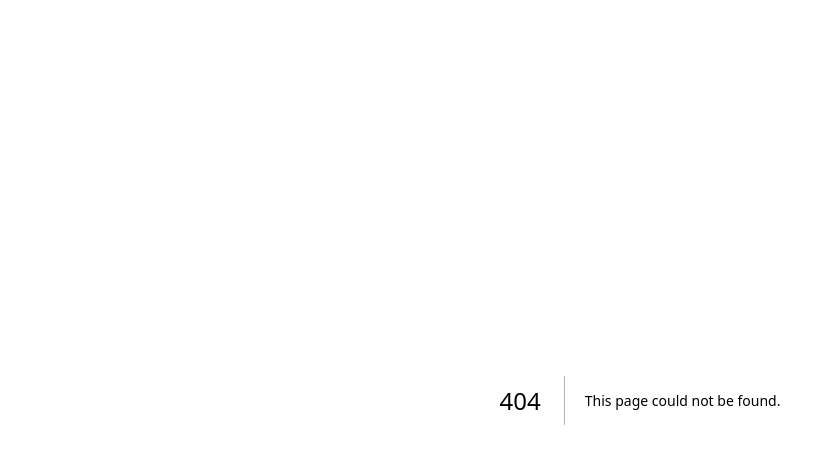
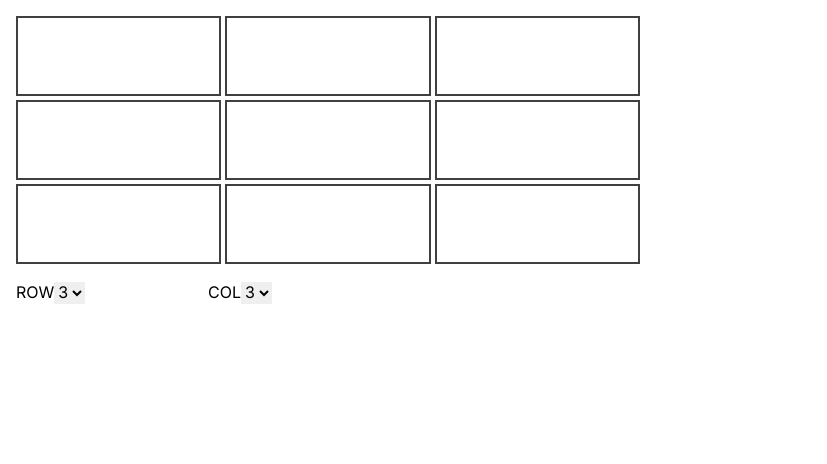
Before and after one commit to rajendra-dhaka/frontend-machine-coding, a Next.js app: page /interactive-shape in a window 1280 px wide. Before the commit this address had no page. Shown: the top 464 px of the page, without its empty margins (0-827 px from the left). Built offline with nearby package versions, Linux system fonts and the light colour scheme.

Commit message:
interactive shape

```diff
--- /dev/null
+++ b/src/app/interactive-shape/page.tsx
@@ -0,0 +1,137 @@
+"use client";
+import React, { useCallback, useEffect, useRef, useState } from "react";
+
+const Page = () => {
+  const [gridSize, setGridSize] = useState({ row: 3, col: 3 });
+
+  /*This initializes the grid state as a 3x3 array filled with false, only once when the component mounts*/
+  const [grid, setGrid] = useState(
+    Array.from({ length: gridSize.row }, () =>
+      Array.from({ length: gridSize.col }, () => false)
+    )
+  );
+
+  /*holds an array of coordinates [rowIdx, colIdx] representing clicked cells*/
+  const queue = useRef<[number, number][]>([]);
+
+  /*holds an array of timer IDs, which are used to keep track of the timeouts.*/
+  const timerId = useRef<number[]>([]);
+  const handleCellClick = useCallback(
+    (rowIdx: number, colIdx: number, flag: boolean) => {
+      /*If there are pending timeouts and we're trying to activate a cell (flag is true), it returns early.*/
+      if (timerId.current.length > 0 && flag) {
+        return;
+      }
+      /*If the cell is already active and we're trying to activate it again, it returns early.*/
+      if (grid[rowIdx][colIdx] && flag) {
+        return;
+      }
+      setGrid((prev) => {
+        const gridDeepCopy = prev.map((row) => [...row]);
+        gridDeepCopy[rowIdx][colIdx] = flag;
+        /*If we're activating a cell and it's not already in the queue, it adds the cell to the queue.*/
+        if (
+          flag &&
+          !queue.current.some(([r, c]) => r === rowIdx && c === colIdx)
+        ) {
+          queue.current.push([rowIdx, colIdx]);
+        }
+        return gridDeepCopy;
+      });
+    },
+    [grid]
+  );
+
+  /* Handles the main logic that depends on the grid and handleCellClick dependencies. This runs whenever these dependencies change*/
+  useEffect(() => {
+    /*If the queue length is 9 (all cells are activated), it iterates over the queue and sets a timeout for each cell.*/
+    if (queue.current.length === gridSize.row * gridSize.col) {
+      queue.current.forEach(([rowIdx, colIdx], idx) => {
+        /*Each timeout deactivates a cell (flag set to false) after a delay of 1000 * (idx + 1) milliseconds.*/
+        timerId.current[idx] = window.setTimeout(() => {
+          handleCellClick(rowIdx, colIdx, false);
+          if (idx === timerId.current.length - 1) {
+            timerId.current = [];
+          }
+        }, 1000 * (idx + 1));
+      });
+      queue.current = [];
+    }
+  }, [grid, handleCellClick, gridSize.row, gridSize.col]);
+
+  /*Handles the timer cleanup logic that should only run once when the component unmounts.*/
+  useEffect(() => {
+    /*cleanup function returned by useEffect*/
+    return () => {
+      timerId.current.forEach((id) => clearTimeout(id));
+    };
+  }, []);
+
+  useEffect(() => {
+    setGrid(
+      Array.from({ length: gridSize.row }, () =>
+        Array.from({ length: gridSize.col }, () => false)
+      )
+    );
+  }, [gridSize]);
+
+  return (
+    <div className="m-4">
+      <div
+        className={`grid gap-1 max-w-[50%]`}
+        style={{
+          gridTemplateColumns: `repeat(${gridSize.col}, minmax(0, 1fr))`,
+        }}
+      >
+        {grid.map((row, rowIdx) => {
+          return row.map((cell, colIdx) => (
+            <div
+              key={`${rowIdx}-${colIdx}`}
+              className={` cursor-pointer border-2 border-neutral-700 h-20  ${
+                cell === true ? "bg-blue-400" : ""
+              }`}
+              onClick={() => handleCellClick(rowIdx, colIdx, true)}
+            ></div>
+          ));
+        })}
+      </div>
+      {/* Below are select options for row and col */}
+      <div className="flex items-center justify-between w-64 mt-4">
+        <div>
+          <label htmlFor="row">ROW</label>
+          <select
+            name="row"
+            id="row"
+            value={gridSize.row}
+            onChange={(e) =>
+              setGridSize((prev) => ({ ...prev, row: +e.target.value }))
+            }
+          >
+            <option value={3}>3</option>
+            <option value={4}>4</option>
+            <option value={5}>5</option>
+            <option value={6}>6</option>
+          </select>
+        </div>
+        <div>
+          <label htmlFor="col">COL</label>
+          <select
+            name="col"
+            id="col"
+            value={gridSize.col}
+            onChange={(e) =>
+              setGridSize((prev) => ({ ...prev, col: +e.target.value }))
+            }
+          >
+            <option value={3}>3</option>
+            <option value={4}>4</option>
+            <option value={5}>5</option>
+            <option value={6}>6</option>
+          </select>
+        </div>
+      </div>
+    </div>
+  );
+};
+
+export default Page;
--- a/src/app/page.tsx
+++ b/src/app/page.tsx
@@ -24,7 +24,7 @@ export default function Home() {
       </h3>
       <div className="w-full grid grid-cols-1 md:grid-cols-3 lg:grid-cols-4 gap-4">
         <Button text="File Explorer" link="/file-explorer" />
-        <Button text="World" link="/" />
+        <Button text="Interactive Shape" link="/interactive-shape" />
         <Button text="Hello" link="/" />
         <Button text="World" link="/" />
         <Button text="Hello" link="/" />
```
Also changed, not shown: src/knowledge/CreateArray.tsx (added, +38 -0 lines), src/knowledge/DeepShallowCopy.tsx (added, +49 -0 lines).
